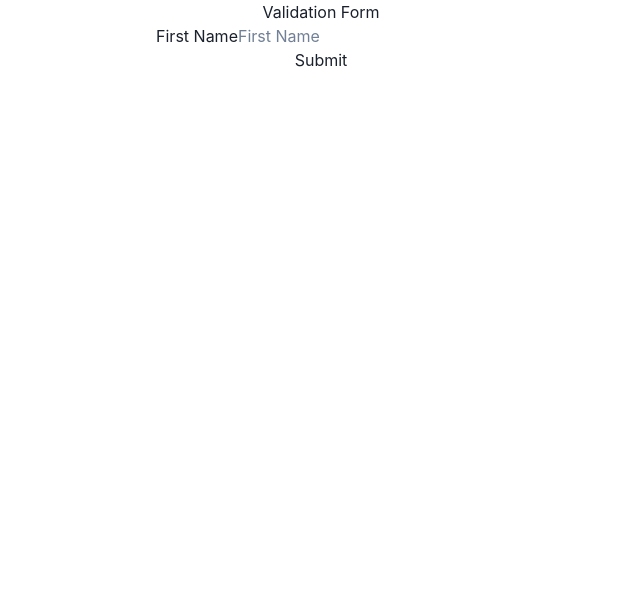
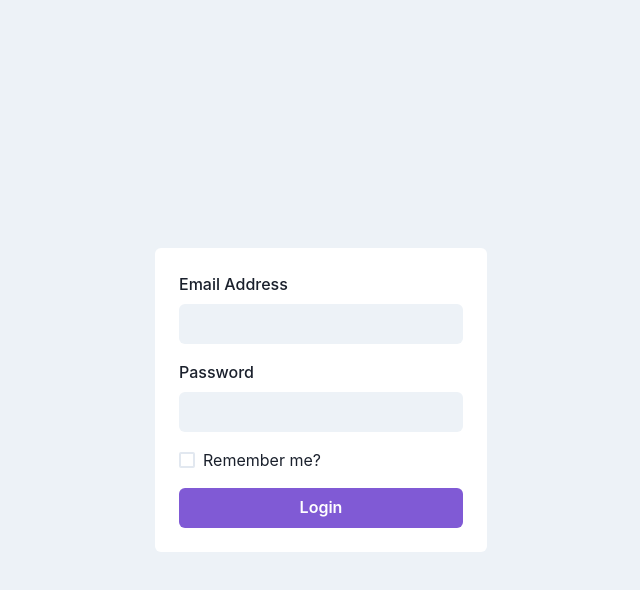
Before and after one commit to saffan-ahmed-shaikh/Formik-POC, a Next.js app: page / in a window 1280 px wide. Shown: the top 590 px of the page, without its empty margins (319-959 px from the left). Built offline with nearby package versions, Linux system fonts and the light colour scheme.

Commit message:
New-formik-added

```diff
--- /dev/null
+++ b/Components/ChakraFormik.tsx
@@ -0,0 +1,68 @@
+import { useFormik } from "formik";
+import {
+  Box,
+  Button,
+  Checkbox,
+  Flex,
+  FormControl,
+  FormLabel,
+  Input,
+  VStack,
+} from "@chakra-ui/react";
+
+export default function ChakraFormik() {
+  const formik = useFormik({
+    initialValues: {
+      email: "",
+      password: "",
+      rememberMe: false,
+    },
+    onSubmit: (values) => {
+      alert(JSON.stringify(values, null, 2));
+    },
+  });
+  return (
+    <Flex bg="gray.100" align="center" justify="center" h="100vh">
+      <Box bg="white" p={6} rounded="md">
+        <form onSubmit={formik.handleSubmit}>
+          <VStack spacing={4} align="flex-start">
+            <FormControl>
+              <FormLabel htmlFor="email">Email Address</FormLabel>
+              <Input
+                id="email"
+                name="email"
+                type="email"
+                variant="filled"
+                onChange={formik.handleChange}
+                value={formik.values.email}
+              />
+            </FormControl>
+            <FormControl>
+              <FormLabel htmlFor="password">Password</FormLabel>
+              <Input
+                id="password"
+                name="password"
+                type="password"
+                variant="filled"
+                onChange={formik.handleChange}
+                value={formik.values.password}
+              />
+            </FormControl>
+            <Checkbox
+              id="rememberMe"
+              name="rememberMe"
+              onChange={formik.handleChange}
+              isChecked={formik.values.rememberMe}
+              colorScheme="purple"
+            >
+              Remember me?
+            </Checkbox>
+            <Button type="submit" colorScheme="purple" width="full">
+              Login
+            </Button>
+          </VStack>
+        </form>
+      </Box>
+    </Flex>
+  );
+}
--- a/Components/FormValidation.tsx
+++ b/Components/FormValidation.tsx
@@ -16,7 +16,9 @@ export default function FormValidation() {
   const initialValues: MyFormValues = { firstName: "" };
   return (
     <Box>
-            <Box as="h1" textAlign="center">Validation Form</Box>
+      <Box as="h1" textAlign="center">
+        Validation Form
+      </Box>
       <Formik
         initialValues={initialValues}
         onSubmit={(values, actions) => {
--- a/pages/index.tsx
+++ b/pages/index.tsx
@@ -1,9 +1,11 @@
 import type { NextPage } from "next";
-import FormValidation from "../Components/FormValidation"
+import ChakraFormik from "../Components/ChakraFormik";
+import FormValidation from "../Components/FormValidation";
 const Home: NextPage = () => {
   return (
     <div>
-      <FormValidation />
+      {/* <FormValidation /> */}
+      <ChakraFormik />
     </div>
   );
 };
```
Lines whose indentation alone changed are shown as unchanged.
